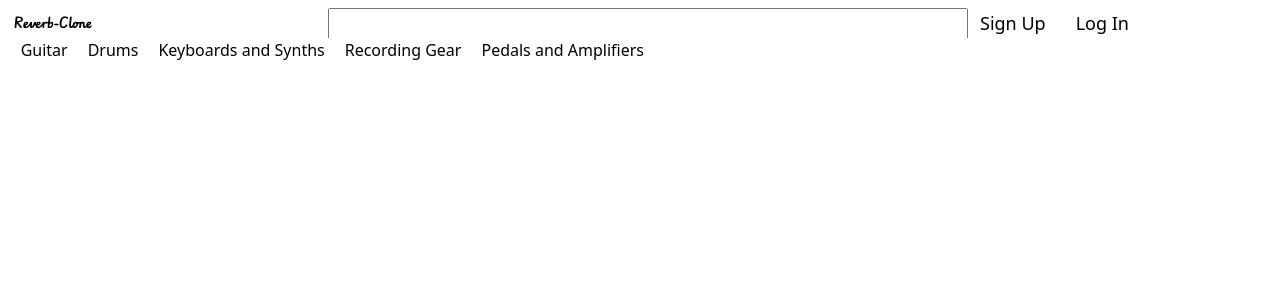
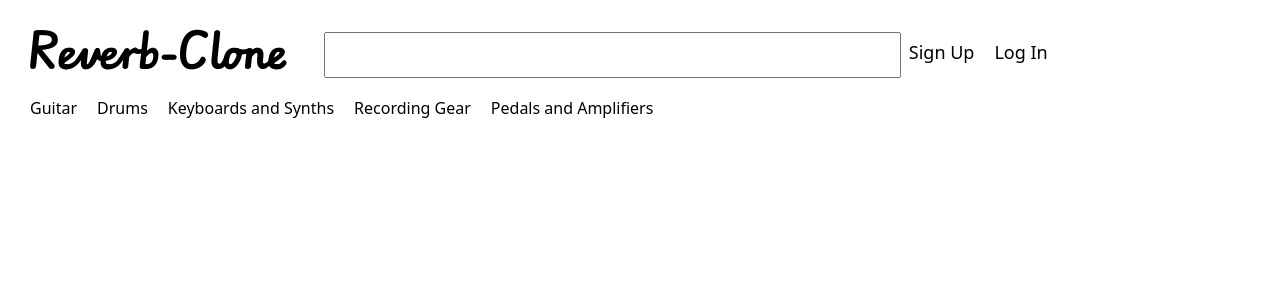
Before and after one commit to Juan-Ceballos/Reverb-Clone-FSW, a React (Vite) app in the folder frontend/: page / in a window 1280 px wide. Shown: the top 300 px of the page. Built offline with nearby package versions, Linux system fonts and the light colour scheme.

Commit message:
adjusted logo size, justify content, same for nav items a, and searchbar, and subnavbar

```diff
--- a/frontend/src/App.css
+++ b/frontend/src/App.css
@@ -9,28 +9,30 @@
   font-size: large;
   justify-content: flex-start;
   align-items: center;
-  gap: 20px;
+  gap: 16px
+}
+
+.main-navbar a {
+  margin-right: 20px;
 }
 
 .reverb-logo #reverb-clone-logo {
   width: 100%;
-}
-
-.nav-items {
-  padding-right: 30px;
+  display: flex;
+  justify-content: space-around;
 }
 
 .sub-navbar {
   display: flex;
   justify-content: left;
   width: 100%;
-  margin-left: 1%;
   gap: 20px;
+  margin-left: 22px;
 }
 
 .search-div {
-  width: 50%;
-  height: 30px;
+  width: 45%;
+  height: 40px;
 }
 
 .main-search-bar {
@@ -58,8 +60,5 @@ a:hover {
 }
 
 .nav-item-logo {
-  display: flex;
-  align-items: center;
-  width: 30%;
-  height: 30%;
+  flex: 0 0 auto;
 }
```
